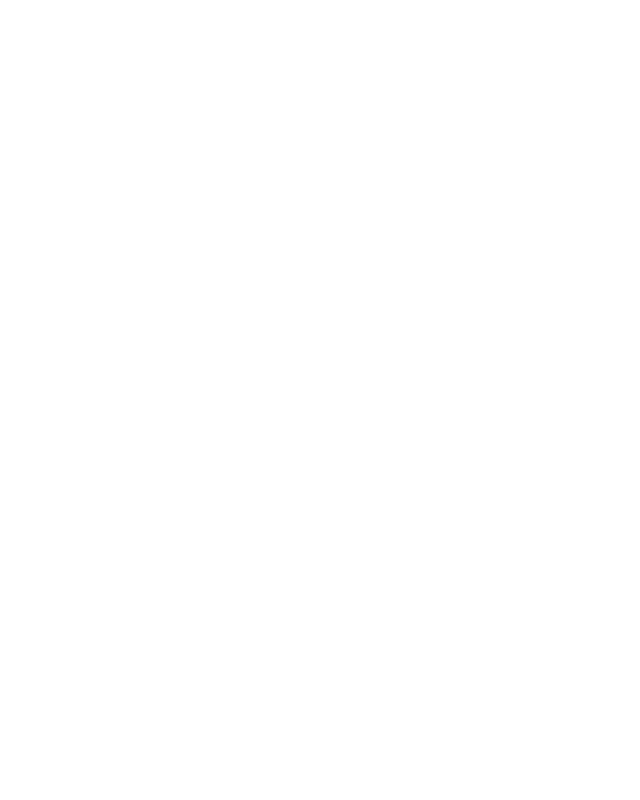
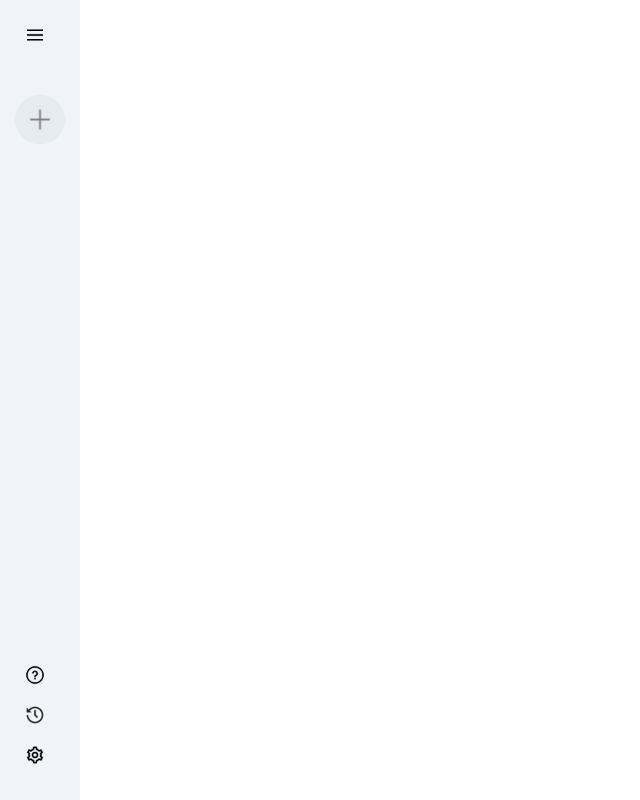
Before and after one commit to d-code-h/gemini-clone, a React (Vite) app: page / in a window 1280 px wide. Shown: the whole page, without its empty margins (0-640 px from the left). Built offline with nearby package versions, Linux system fonts and the light colour scheme.

Commit message:
Add sidebar

```diff
--- a/package.json
+++ b/package.json
@@ -10,10 +10,6 @@
     "preview": "vite preview"
   },
   "dependencies": {
-    "@chakra-ui/react": "^2.8.2",
-    "@emotion/react": "^11.13.3",
-    "@emotion/styled": "^11.13.0",
-    "framer-motion": "^11.9.0",
     "react": "^18.3.1",
     "react-dom": "^18.3.1"
   },
--- /dev/null
+++ b/src/components/sidebar/Sidebar.css
@@ -0,0 +1,61 @@
+.sidebar {
+  min-height: 100vh;
+  display: inline-flex;
+  flex-direction: column;
+  justify-content: space-between;
+  background-color: #f0f4f9;
+  padding: 25px 15px;
+}
+
+.sidebar img {
+  width: 20px;
+}
+
+.sidebar .menu {
+  display: block;
+  margin-left: 10px;
+  cursor: pointer;
+}
+
+.sidebar .new-chat {
+  margin-top: 50px;
+  display: inline-flex;
+  align-items: center;
+  gap: 10px;
+  padding: 10px 15px;
+  background-color: #e6eaf1;
+  border-radius: 50px;
+  font-size: 14px;
+  color: gray;
+  cursor: pointer;
+}
+
+.sidebar .recent-title {
+  margin-top: 30px;
+  margin-bottom: 20px;
+}
+
+.sidebar .recent-entry {
+  display: flex;
+  align-items: start;
+  gap: 10px;
+  padding: 10px;
+  padding-right: 40px;
+  border-radius: 50px;
+  color: #282828;
+  cursor: pointer;
+}
+
+.sidebar .recent-entry:hover {
+  background-color: #e2e6eb;
+}
+
+.sidebar .bottom {
+  display: flex;
+  flex-direction: column;
+}
+
+.sidebar .bottom-item {
+  padding-right: 10px;
+  cursor: pointer;
+}
--- a/src/components/sidebar/Sidebar.tsx
+++ b/src/components/sidebar/Sidebar.tsx
@@ -1,3 +1,47 @@
+import { useState } from 'react';
+import { assets } from '../../assets/assets';
+import './Sidebar.css';
+
 export default function Sidebar() {
-  return <div></div>;
+  const [extended, setExtended] = useState(false);
+
+  return (
+    <div className="sidebar">
+      <div className="top">
+        <img
+          className="menu"
+          src={assets.menu_icon}
+          alt=""
+          onClick={() => setExtended(!extended)}
+        />
+        <div className="new-chat">
+          <img src={assets.plus_icon} alt="" />
+          {extended ? <p>New Chat</p> : null}
+        </div>
+        {extended ? (
+          <div className="recent">
+            <p className="recent-title">Recent</p>
+            <div className="recent-entry">
+              <img src={assets.message_icon} alt="" />
+              <p>What is react ...</p>
+            </div>
+          </div>
+        ) : null}
+      </div>
+      <div className="bottom">
+        <div className="bottom-item recent-entry">
+          <img src={assets.question_icon} alt="" />
+          {extended ? <p>Help</p> : null}
+        </div>
+        <div className="bottom-item recent-entry">
+          <img src={assets.history_icon} alt="" />
+          {extended ? <p>Activity</p> : null}
+        </div>
+        <div className="bottom-item recent-entry">
+          <img src={assets.setting_icon} alt="" />
+          {extended ? <p>Settings</p> : null}
+        </div>
+      </div>
+    </div>
+  );
 }
--- a/src/index.css
+++ b/src/index.css
@@ -0,0 +1,13 @@
+@import url('https://fonts.googleapis.com/css2?family=Outfit:wght@100..900&display=swap');
+
+* {
+  padding: 0;
+  margin: 0;
+  box-sizing: border-box;
+  font-family: Outfit;
+}
+
+#root {
+  min-height: 100vh;
+  display: flex;
+}
--- a/src/main.tsx
+++ b/src/main.tsx
@@ -1,13 +1,10 @@
 import { StrictMode } from 'react';
 import { createRoot } from 'react-dom/client';
 import App from './App.tsx';
-import { ChakraProvider } from '@chakra-ui/react';
 import './index.css';
 
 createRoot(document.getElementById('root')!).render(
   <StrictMode>
-    <ChakraProvider>
-      <App />
-    </ChakraProvider>
+    <App />
   </StrictMode>
 );
```
Also changed, not shown: 1 other file (tests, documents, lock files or other folders).
